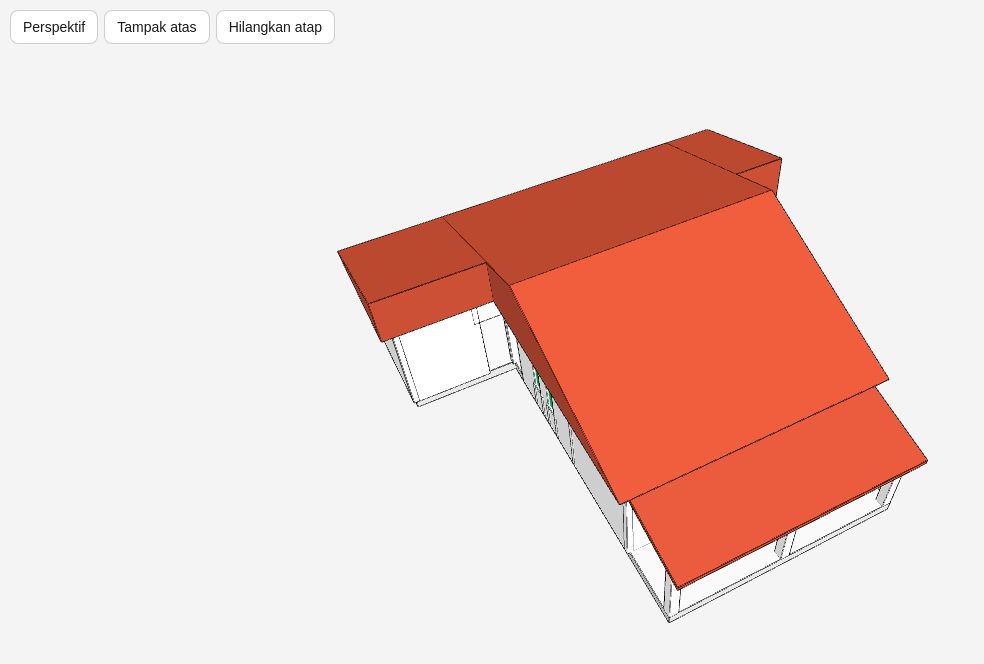
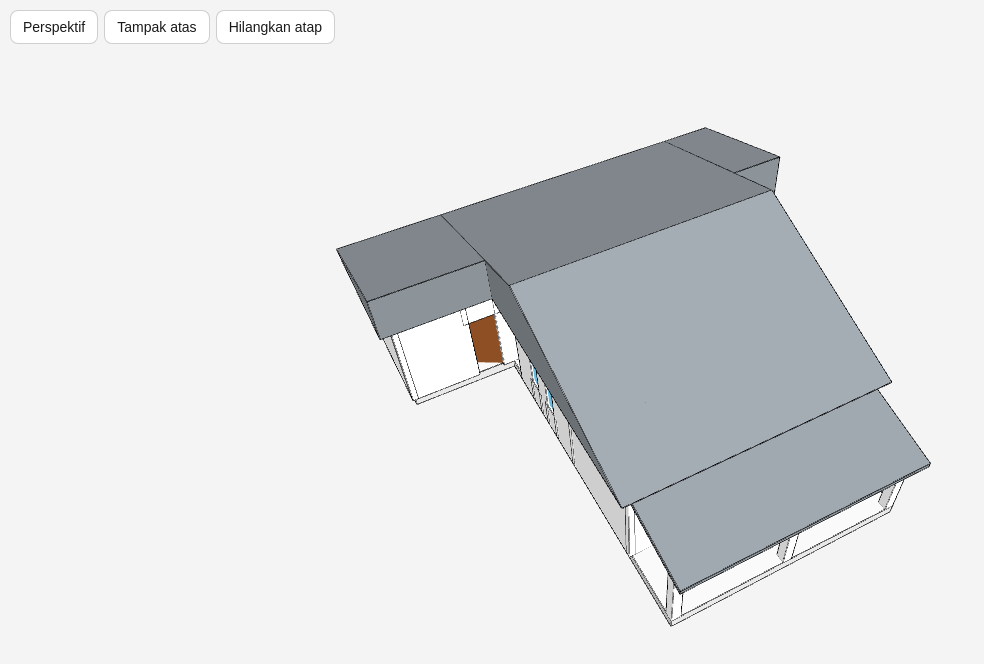
Before and after one commit to azzabuza/azza-rumah, a plain HTML site: page index.html in a window 1280 px wide. Shown: the whole page, without its empty margins (0-984 px from the left). Drawn offline with nearby package versions, Linux system fonts and the light colour scheme; animation ran at ten frames a second.

Commit message:
Update index.html

```diff
--- a/index.html
+++ b/index.html
@@ -6,105 +6,284 @@
 @media (prefers-color-scheme:dark){:root:not([data-theme="light"]){--bg:#1c1c1c;--fg:#eee;--btn:#333}}
 html,body{height:100%;margin:0;background:var(--bg);color:var(--fg);font-family:system-ui,sans-serif;overflow:hidden}
 #ui{position:fixed;left:10px;top:calc(10px + env(safe-area-inset-top,0px));z-index:5;display:flex;gap:6px;flex-wrap:wrap}
-button{background:var(--btn);color:var(--fg);border:1px solid #8886;border-radius:8px;padding:8px 12px;font-size:14px}
+button{background:var(--btn);color:var(--fg);border:1px solid #8886;border-radius:8px;padding:8px 12px;font-size:14px;cursor:pointer}
 canvas{display:block;touch-action:none}
 </style></head><body>
 <div id="ui"><button id="p">Perspektif</button><button id="t">Tampak atas</button><button id="r">Hilangkan atap</button></div>
 <script src="https://cdnjs.cloudflare.com/ajax/libs/three.js/r128/three.min.js"></script>
 <script>
-const T=THREE,H=3,TH=.15;
-const scene=new T.Scene(),dark=matchMedia('(prefers-color-scheme:dark)').matches;
-scene.background=new T.Color(dark?0x1c1c1c:0xf4f4f4);
-const cam=new T.PerspectiveCamera(50,innerWidth/innerHeight,.1,200);
-const ren=new T.WebGLRenderer({antialias:true});ren.setSize(innerWidth,innerHeight);ren.setPixelRatio(Math.min(devicePixelRatio,2));
+const T = THREE, H = 3, TH = 0.15;
+const scene = new T.Scene(), dark = matchMedia('(prefers-color-scheme:dark)').matches;
+scene.background = new T.Color(dark ? 0x1c1c1c : 0xf4f4f4);
+
+const cam = new T.PerspectiveCamera(50, innerWidth / innerHeight, 0.1, 200);
+const ren = new T.WebGLRenderer({ antialias: true });
+ren.setSize(innerWidth, innerHeight);
+ren.setPixelRatio(Math.min(devicePixelRatio, 2));
 document.body.appendChild(ren.domElement);
-scene.add(new T.HemisphereLight(0xffffff,0x999999,.85));
-const sun=new T.DirectionalLight(0xffffff,.6);sun.position.set(-10,20,25);scene.add(sun);
-const M=c=>new T.MeshLambertMaterial({color:c});
-const wallM=M(0xf0f0f0),slabM=M(0xcfcfcf),doorM=M(0x2200aa),winM=M(0x00c060);
-const edgeM=new T.LineBasicMaterial({color:0x000000});
-function box(x0,y0,z0,x1,y1,z1,m,edge){const b=new T.Mesh(new T.BoxGeometry(x1-x0,y1-y0,z1-z0),m);
- b.position.set((x0+x1)/2,(y0+y1)/2,(z0+z1)/2);scene.add(b);
- if(edge){const l=new T.LineSegments(new T.EdgesGeometry(b.geometry),edgeM);l.position.copy(b.position);scene.add(l)}}
-// pixel (gambar) -> meter, disesuaikan dengan ukuran di denah
-function ip(v,a){for(let i=0;i<a.length-1;i++){if(v<=a[i+1][0]||i==a.length-2){const[p,q]=a[i],[r,s]=a[i+1];return q+(v-p)/(r-p)*(s-q)}}}
-const X=v=>ip(v,[[131,0],[462,3],[795,6.25],[1125,9.5],[1276,11]]);
-const Z=v=>ip(v,[[425,0],[710,3],[1031,6.15],[1127,7.1],[1376,9.5],[1443,10],[1715,12]]);
-function W(x1,y1,x2,y2,ops=[],h=H,y0=0){
- const hz=y1==y2,cv=hz?X:Z,a0=cv(hz?x1:y1),a1=cv(hz?x2:y2),c=hz?Z(y1):X(x1);
- const B=(s,e,b,t,m)=>{if(e-s<.01)return;hz?box(s-TH/2,b,c-TH/2,e+TH/2,t,c+TH/2,m,1):box(c-TH/2,b,s-TH/2,c+TH/2,t,e+TH/2,m,1)};
- ops=ops.map(o=>[cv(o[0]),cv(o[1])]).sort((a,b)=>a[0]-b[0]);let p=a0;
- for(const[s,e]of ops){B(p,s,y0,h,wallM);B(s,e,0,.9,wallM);B(s,e,2,h,wallM);
-  hz?box(s,.9,c-.025,e,2,c+.025,winM):box(c-.025,.9,s,c+.025,2,e,winM);p=e}
- B(p,a1,y0,h,wallM)}
-function D(px1,py1,px2,py2){const ax=X(px1),az=Z(py1),bx=X(px2),bz=Z(py2),L=Math.hypot(bx-ax,bz-az);
- const m=new T.Mesh(new T.BoxGeometry(L,2.05,.05),doorM);m.position.set((ax+bx)/2,1.025,(az+bz)/2);
- m.rotation.y=-Math.atan2(bz-az,bx-ax);scene.add(m)}
-function lab(px,py,txt,w){const cv=document.createElement('canvas');cv.width=512;cv.height=192;const g=cv.getContext('2d');
- g.fillStyle='#111';g.font='bold 62px sans-serif';g.textAlign='center';
- txt.split('|').forEach((l,i,a)=>g.fillText(l,256,100+(i-(a.length-1)/2)*70));
- const s=new T.Mesh(new T.PlaneGeometry(w,w*.375),new T.MeshBasicMaterial({map:new T.CanvasTexture(cv),transparent:true}));
- s.rotation.x=-Math.PI/2;s.position.set(X(px),.02,Z(py));scene.add(s)}
-// pondasi / lantai dasar
-box(0,-.3,0,11,0,3,slabM,1);box(3,-.3,3,9.5,0,12,slabM,1);
-// dinding tetap (rata tinggi H=3m)
-W(131,425,1276,425);W(131,425,131,710);W(1276,425,1276,710);
-W(131,710,365,710);W(462,710,1153,710);W(1250,710,1276,710);
-W(1040,573,1276,573);W(1040,512,1040,573);
-W(462,800,462,1443,[[890,940],[975,1025]]);
-W(1125,710,1125,1376,[[920,970]]);
-W(795,710,795,905);W(795,992,795,1031);W(795,1031,1125,1031);
-W(462,1127,680,1127);W(768,1127,795,1127);W(795,1127,795,1443);
-W(462,1443,795,1443,[[538,592],[655,709]]);
-W(795,1376,818,1376);W(908,1376,1125,1376,[[960,1014],[1034,1088]]);
-// bagian atas bukaan pintu
-[[365,710,462,710],[1153,710,1250,710],[795,905,795,992],[680,1127,768,1127],[818,1376,908,1376],[462,710,462,800],[1040,425,1040,512]]
- .forEach(a=>W(a[0],a[1],a[2],a[3],[],H,2.1));
-// teras: 3 tiang teras di bagian depan (menumpu pas di bawah kemiringan kanopi)
-[3,6.125,9.25].forEach(x=>box(x,0,11.75,x+.25,2.38,12,wallM,1));
-// pintu (garis biru)
-D(377,705,312,661);D(1248,705,1184,662);D(1043,505,1107,548);D(462,793,541,830);
-D(792,906,873,945);D(680,1125,762,1163);D(826,1337,908,1377);
-// nama ruang
 
-// atap pelana utama + atap dapur (kemiringan depan-belakang) + kanopi teras
-const roofs=new T.Group(),roofM=M(0xb5472f);scene.add(roofs);
-function gable(x0,z0,x1,z1,alongX,rh,o){const w=(alongX?z1-z0:x1-x0)+2*o,L=(alongX?x1-x0:z1-z0)+2*o;
- const s=new T.Shape();s.moveTo(-w/2,0);s.lineTo(w/2,0);s.lineTo(0,rh);s.closePath();
- const m=new T.Mesh(new T.ExtrudeGeometry(s,{depth:L,bevelEnabled:false}),roofM);
- if(alongX){m.rotation.y=Math.PI/2;m.position.set(x0-o,H,(z0+z1)/2)}else m.position.set((x0+x1)/2,H,z0-o);
- roofs.add(m);const l=new T.LineSegments(new T.EdgesGeometry(m.geometry),edgeM);l.rotation.copy(m.rotation);l.position.copy(m.position);roofs.add(l)}
-// atap utama kemiringan depan-belakang (alongX = true)
-gable(3,0,9.5,10,true,1.9,.4);
-// atap dapur kiri & kanan (kemiringan depan-belakang menyambung atap utama)
-function wingFB(x0,x1){const s=new T.Shape();
- s.moveTo(0.4,0);s.lineTo(-3.4,0);s.lineTo(-3.4,1.337);s.lineTo(-1.5,0.67);s.closePath();
- const m=new T.Mesh(new T.ExtrudeGeometry(s,{depth:x1-x0,bevelEnabled:false}),roofM);
- m.rotation.y=Math.PI/2;m.position.set(x0,H,0);roofs.add(m);
- const l=new T.LineSegments(new T.EdgesGeometry(m.geometry),edgeM);l.rotation.copy(m.rotation);l.position.copy(m.position);roofs.add(l)}
-wingFB(-.4,2.6);wingFB(9.9,11.4);
-// kanopi teras miring (dimulai dari bawah atap utama y=2.98 turun ke depan y=2.23)
-const cs=new T.Shape();cs.moveTo(-9.5,2.86);cs.lineTo(-12.4,2.23);cs.lineTo(-12.4,2.35);cs.lineTo(-9.5,2.98);cs.closePath();
-const cm=new T.Mesh(new T.ExtrudeGeometry(cs,{depth:6.7,bevelEnabled:false}),roofM);
-cm.rotation.y=Math.PI/2;cm.position.set(2.9,0,0);roofs.add(cm);
-const cl=new T.LineSegments(new T.EdgesGeometry(cm.geometry),edgeM);
-cl.rotation.copy(cm.rotation);cl.position.copy(cm.position);roofs.add(cl);
-// kamera
-let th=-.5,ph=.9,d=24;const tg=new T.Vector3(5.5,0,6);
-function upd(){cam.position.set(tg.x+d*Math.sin(th)*Math.cos(ph),d*Math.sin(ph),tg.z+d*Math.cos(th)*Math.cos(ph));cam.lookAt(tg)}
+scene.add(new T.HemisphereLight(0xffffff, 0x999999, 0.85));
+const sun = new T.DirectionalLight(0xffffff, 0.6);
+sun.position.set(-10, 20, 25);
+scene.add(sun);
+
+// Material sesuai permintaan: pintu coklat kayu, jendela biru kaca, atap abu-abu asbes
+const wallM = new T.MeshLambertMaterial({ color: 0xf0f0f0 });
+const slabM = new T.MeshLambertMaterial({ color: 0xcfcfcf });
+const doorM = new T.MeshLambertMaterial({ color: 0x7a441e });
+const winM  = new T.MeshLambertMaterial({ color: 0x38bdf8, transparent: true, opacity: 0.72 });
+const roofM = new T.MeshLambertMaterial({ color: 0x7c8288 });
+const edgeM = new T.LineBasicMaterial({ color: 0x000000 });
+
+function box(x0, y0, z0, x1, y1, z1, m, edge) {
+  const b = new T.Mesh(new T.BoxGeometry(x1 - x0, y1 - y0, z1 - z0), m);
+  b.position.set((x0 + x1) / 2, (y0 + y1) / 2, (z0 + z1) / 2);
+  scene.add(b);
+  if (edge) {
+    const l = new T.LineSegments(new T.EdgesGeometry(b.geometry), edgeM);
+    l.position.copy(b.position);
+    scene.add(l);
+  }
+}
+
+// Fungsi dinding berbasis koordinat meter presisi (bukan skala gambar)
+function W(x1, z1, x2, z2, ops = [], h = H, y0 = 0) {
+  const hz = Math.abs(z1 - z2) < 1e-6;
+  const a0 = hz ? Math.min(x1, x2) : Math.min(z1, z2);
+  const a1 = hz ? Math.max(x1, x2) : Math.max(z1, z2);
+  const c  = hz ? z1 : x1;
+  const B  = (s, e, b, t, m) => {
+    if (e - s < 0.01) return;
+    hz ? box(s - TH / 2, b, c - TH / 2, e + TH / 2, t, c + TH / 2, m, 1)
+       : box(c - TH / 2, b, s - TH / 2, c + TH / 2, t, e + TH / 2, m, 1);
+  };
+  ops = ops.map(o => [Math.min(o[0], o[1]), Math.max(o[0], o[1])]).sort((a, b) => a[0] - b[0]);
+  let p = a0;
+  for (const [s, e] of ops) {
+    B(p, s, y0, h, wallM);
+    B(s, e, 0, 0.9, wallM);
+    B(s, e, 2.0, h, wallM);
+    hz ? box(s, 0.9, c - 0.025, e, 2.0, c + 0.025, winM)
+       : box(c - 0.025, 0.9, s, c + 0.025, 2.0, e, winM);
+    p = e;
+  }
+  B(p, a1, y0, h, wallM);
+}
+
+// Fungsi daun pintu terbuka berdasarkan titik engsel & sudut (meter)
+function D(hx, hz, w, deg) {
+  const rad = deg * Math.PI / 180;
+  const dx = Math.cos(rad) * w, dz = Math.sin(rad) * w;
+  const m = new T.Mesh(new T.BoxGeometry(w, 2.05, 0.05), doorM);
+  m.position.set(hx + dx / 2, 1.025, hz + dz / 2);
+  m.rotation.y = -rad;
+  scene.add(m);
+}
+
+// =========================================================================
+// KOORDINAT PRESISI SESUAI HITUNGAN DENAH (dalam satuan meter):
+// Sumbu X:
+//   x = 0.00  : Dinding paling kiri (Dapur)
+//   x = 3.00  : Dinding kiri bangunan utama (offset kiri 3m)
+//   x = 6.25  : Dinding tengah pembatas (3.00 + 3.25m)
+//   x = 9.50  : Dinding kanan bangunan utama (3.00 + 6.50m)
+//   x = 11.00 : Dinding paling kanan (9.50 + 1.50m, total lebar 11m)
+// Sumbu Z:
+//   z = 0.00  : Dinding paling belakang
+//   z = 3.00  : Batas dapur & bangunan utama (lebar 3m)
+//   z = 6.00  : Dinding bawah Kamar Tidur kanan (3.00 + 3.00m)
+//   z = 7.20  : Dinding atas Kamar Tidur kiri (3.00 + 4.20m)
+//   z = 9.70  : Dinding depan Ruang Tamu (3.00 + 6.70m)
+//   z = 10.20 : Dinding depan Kamar Tidur kiri (3.00 + 7.20m, selisih 50cm)
+//   z = 12.20 : Batas depan Teras (9.70 + 2.50m = 10.20 + 2.00m = 12.20m)
+// =========================================================================
+
+// 1. Pondasi / lantai dasar presisi
+box(0, -0.3, 0, 11.0, 0, 3.0, slabM, 1);
+box(3.0, -0.3, 3.0, 9.5, 0, 12.2, slabM, 1);
+
+// 2. Dinding Dapur & Perkakas + Kamar Mandi (11m x 3m)
+W(0, 0, 11.0, 0);          // Dinding belakang 11m
+W(0, 0, 0, 3.0);           // Dinding kiri 3m
+W(11.0, 0, 11.0, 3.0);     // Dinding kanan 3m
+
+// Dinding bawah dapur (kiri 3m dengan bukaan pintu 0.9m, kanan 1.5m dengan bukaan pintu 0.9m)
+W(0, 3.0, 1.85, 3.0);
+W(2.75, 3.0, 9.75, 3.0);
+W(10.65, 3.0, 11.0, 3.0);
+
+// Sekat Kamar Mandi di pojok kanan atas (lebar ~2.2m, dalam ~1.5m)
+W(8.8, 1.5, 11.0, 1.5);
+W(8.8, 0.9, 8.8, 1.5);
+
+// 3. Dinding Bangunan Utama (lebar 6.5m: x=3.0 s/d x=9.5)
+// Dinding kiri bangunan utama (z=3.0 s/d z=10.20 = 7.2m)
+// Ruang Santai (z=3.0 s/d z=7.20 = 4.2m) memiliki 2 jendela kiri
+W(3.0, 3.9, 3.0, 10.2, [[4.7, 5.25], [5.65, 6.2]]);
+
+// Dinding kanan bangunan utama (z=3.0 s/d z=9.70 = 6.7m)
+// Kamar Tidur kanan (z=3.0 s/d z=6.0 = 3.0m) memiliki 1 jendela kanan
+W(9.5, 3.0, 9.5, 9.7, [[4.85, 5.45]]);
+
+// Dinding tengah vertikal (x = 6.25)
+W(6.25, 3.0, 6.25, 4.9);     // Atas pintu Kamar Tidur kanan
+W(6.25, 5.8, 6.25, 6.0);     // Bawah pintu Kamar Tidur kanan
+W(6.25, 7.2, 6.25, 10.2);    // Pembatas Kamar Tidur kiri & Ruang Tamu (3.0m)
+
+// Dinding horizontal pembatas ruangan
+W(6.25, 6.0, 9.5, 6.0);      // Bawah Kamar Tidur kanan (3.25m)
+W(3.0, 7.2, 5.05, 7.2);      // Atas Kamar Tidur kiri (kiri pintu)
+W(5.95, 7.2, 6.25, 7.2);     // Atas Kamar Tidur kiri (kanan pintu)
+
+// Dinding depan Kamar Tidur kiri (z = 10.20, lebar 3.25m) dengan 2 jendela
+W(3.0, 10.2, 6.25, 10.2, [[3.75, 4.35], [4.95, 5.55]]);
+
+// Dinding depan Ruang Tamu (z = 9.70, lebar 3.25m) dengan pintu utama & 2 jendela
+W(6.25, 9.7, 6.45, 9.7);
+W(7.35, 9.7, 9.5, 9.7, [[7.8, 8.4], [8.65, 9.25]]);
+
+// 4. Balok dinding di atas bukaan pintu (tinggi 2.1m s/d 3.0m)
+[
+  [1.85, 3.0, 2.75, 3.0],     // Pintu Dapur kiri
+  [9.75, 3.0, 10.65, 3.0],    // Pintu Dapur kanan
+  [8.8, 0.0, 8.8, 0.9],       // Pintu Kamar Mandi
+  [3.0, 3.0, 3.0, 3.9],       // Pintu Ruang Santai
+  [6.25, 4.9, 6.25, 5.8],     // Pintu Kamar Tidur kanan
+  [5.05, 7.2, 5.95, 7.2],     // Pintu Kamar Tidur kiri
+  [6.45, 9.7, 7.35, 9.7]      // Pintu Utama Ruang Tamu
+].forEach(a => W(a[0], a[1], a[2], a[3], [], H, 2.1));
+
+// 5. Tiang Teras depan (z = 12.20m) menumpu pas di bawah kanopi
+[3.0, 6.125, 9.25].forEach(x => box(x, 0, 11.95, x + 0.25, 2.38, 12.2, wallM, 1));
+
+// 6. Daun Pintu (coklat kayu) sesuai arah bukaan pada denah
+D(2.75, 3.0, 0.9, -150);      // Pintu Dapur kiri (buka ke dalam kiri)
+D(10.65, 3.0, 0.9, -150);     // Pintu Dapur kanan (buka ke dalam kiri)
+D(8.8, 0.9, 0.85, -32);       // Pintu Kamar Mandi (buka ke dalam kanan)
+D(3.0, 3.9, 0.9, 28);         // Pintu Ruang Santai (buka ke dalam)
+D(6.25, 4.9, 0.9, 28);        // Pintu Kamar Tidur kanan (buka ke dalam)
+D(5.05, 7.2, 0.9, 28);        // Pintu Kamar Tidur kiri (buka ke dalam)
+D(7.35, 9.7, 0.9, -152);      // Pintu Utama Ruang Tamu (buka ke dalam kiri)
+
+// 7. Atap Pelana Utama + Sayap Dapur + Kanopi Teras (warna abu-abu asbes)
+const roofs = new T.Group();
+scene.add(roofs);
+
+function gable(x0, z0, x1, z1, alongX, rh, o) {
+  const w = (alongX ? z1 - z0 : x1 - x0) + 2 * o;
+  const L = (alongX ? x1 - x0 : z1 - z0) + 2 * o;
+  const s = new T.Shape();
+  s.moveTo(-w / 2, 0);
+  s.lineTo(w / 2, 0);
+  s.lineTo(0, rh);
+  s.closePath();
+  const m = new T.Mesh(new T.ExtrudeGeometry(s, { depth: L, bevelEnabled: false }), roofM);
+  if (alongX) {
+    m.rotation.y = Math.PI / 2;
+    m.position.set(x0 - o, H, (z0 + z1) / 2);
+  } else {
+    m.position.set((x0 + x1) / 2, H, z0 - o);
+  }
+  roofs.add(m);
+  const l = new T.LineSegments(new T.EdgesGeometry(m.geometry), edgeM);
+  l.rotation.copy(m.rotation);
+  l.position.copy(m.position);
+  roofs.add(l);
+}
+
+// Atap utama menaungi bangunan utama x=3.0..9.5, z=0..10.2
+gable(3.0, 0, 9.5, 10.2, true, 1.9, 0.4);
+
+// Atap sayap dapur kiri (x=-0.4..2.6) & kanan (x=9.9..11.4) mengikuti kemiringan atap utama
+function wingFB(x0, x1) {
+  const s = new T.Shape();
+  s.moveTo(0.4, 0);
+  s.lineTo(-3.4, 0);
+  s.lineTo(-3.4, 1.32);
+  s.lineTo(-1.5, 0.66);
+  s.closePath();
+  const m = new T.Mesh(new T.ExtrudeGeometry(s, { depth: x1 - x0, bevelEnabled: false }), roofM);
+  m.rotation.y = Math.PI / 2;
+  m.position.set(x0, H, 0);
+  roofs.add(m);
+  const l = new T.LineSegments(new T.EdgesGeometry(m.geometry), edgeM);
+  l.rotation.copy(m.rotation);
+  l.position.copy(m.position);
+  roofs.add(l);
+}
+wingFB(-0.4, 2.6);
+wingFB(9.9, 11.4);
+
+// Kanopi teras miring menaungi teras z=9.7..12.2 (overhang depan sampai z=12.6)
+const cs = new T.Shape();
+cs.moveTo(-9.7, 2.86);
+cs.lineTo(-12.6, 2.23);
+cs.lineTo(-12.6, 2.35);
+cs.lineTo(-9.7, 2.98);
+cs.closePath();
+const cm = new T.Mesh(new T.ExtrudeGeometry(cs, { depth: 6.7, bevelEnabled: false }), roofM);
+cm.rotation.y = Math.PI / 2;
+cm.position.set(2.9, 0, 0);
+roofs.add(cm);
+const cl = new T.LineSegments(new T.EdgesGeometry(cm.geometry), edgeM);
+cl.rotation.copy(cm.rotation);
+cl.position.copy(cm.position);
+roofs.add(cl);
+
+// Kontrol Kamera Orbit & Zoom
+let th = -0.5, ph = 0.9, d = 24;
+const tg = new T.Vector3(5.5, 0, 6.1);
+function upd() {
+  cam.position.set(
+    tg.x + d * Math.sin(th) * Math.cos(ph),
+    d * Math.sin(ph),
+    tg.z + d * Math.cos(th) * Math.cos(ph)
+  );
+  cam.lookAt(tg);
+}
 upd();
-const el=ren.domElement,pts=new Map();let pd=0;
-el.addEventListener('pointerdown',e=>{el.setPointerCapture(e.pointerId);pts.set(e.pointerId,[e.clientX,e.clientY])});
-el.addEventListener('pointerup',e=>{pts.delete(e.pointerId);pd=0});
-el.addEventListener('pointermove',e=>{if(!pts.has(e.pointerId))return;const o=pts.get(e.pointerId);
- if(pts.size==1){th-=(e.clientX-o[0])*.007;ph=Math.max(.1,Math.min(1.55,ph+(e.clientY-o[1])*.007))}
- pts.set(e.pointerId,[e.clientX,e.clientY]);
- if(pts.size==2){const[a,b]=[...pts.values()],n=Math.hypot(a[0]-b[0],a[1]-b[1]);if(pd)d=Math.max(5,Math.min(50,d*pd/n));pd=n}
- upd()});
-el.addEventListener('wheel',e=>{e.preventDefault();d=Math.max(5,Math.min(50,d*(1+e.deltaY*.001)));upd()},{passive:false});
-p.onclick=()=>{th=-.5;ph=.9;d=24;upd()};
-r.onclick=()=>{roofs.visible=!roofs.visible;r.textContent=roofs.visible?'Hilangkan atap':'Aktifkan atap'};
-t.onclick=()=>{th=0;ph=1.55;d=24;upd()};
-addEventListener('resize',()=>{cam.aspect=innerWidth/innerHeight;cam.updateProjectionMatrix();ren.setSize(innerWidth,innerHeight)});
-(function loop(){requestAnimationFrame(loop);ren.render(scene,cam)})();
+
+const el = ren.domElement, pts = new Map();
+let pd = 0;
+el.addEventListener('pointerdown', e => {
+  el.setPointerCapture(e.pointerId);
+  pts.set(e.pointerId, [e.clientX, e.clientY]);
+});
+el.addEventListener('pointerup', e => {
+  pts.delete(e.pointerId);
+  pd = 0;
+});
+el.addEventListener('pointermove', e => {
+  if (!pts.has(e.pointerId)) return;
+  const o = pts.get(e.pointerId);
+  if (pts.size === 1) {
+    th -= (e.clientX - o[0]) * 0.007;
+    ph = Math.max(0.1, Math.min(1.55, ph + (e.clientY - o[1]) * 0.007));
+  }
+  pts.set(e.pointerId, [e.clientX, e.clientY]);
+  if (pts.size === 2) {
+    const [a, b] = [...pts.values()], n = Math.hypot(a[0] - b[0], a[1] - b[1]);
+    if (pd) d = Math.max(5, Math.min(50, d * pd / n));
+    pd = n;
+  }
+  upd();
+});
+el.addEventListener('wheel', e => {
+  e.preventDefault();
+  d = Math.max(5, Math.min(50, d * (1 + e.deltaY * 0.001)));
+  upd();
+}, { passive: false });
+
+p.onclick = () => { th = -0.5; ph = 0.9; d = 24; upd(); };
+r.onclick = () => { roofs.visible = !roofs.visible; r.textContent = roofs.visible ? 'Hilangkan atap' : 'Aktifkan atap'; };
+t.onclick = () => { th = 0; ph = 1.55; d = 24; upd(); };
+addEventListener('resize', () => {
+  cam.aspect = innerWidth / innerHeight;
+  cam.updateProjectionMatrix();
+  ren.setSize(innerWidth, innerHeight);
+});
+(function loop() {
+  requestAnimationFrame(loop);
+  ren.render(scene, cam);
+})();
 </script></body></html>
```
